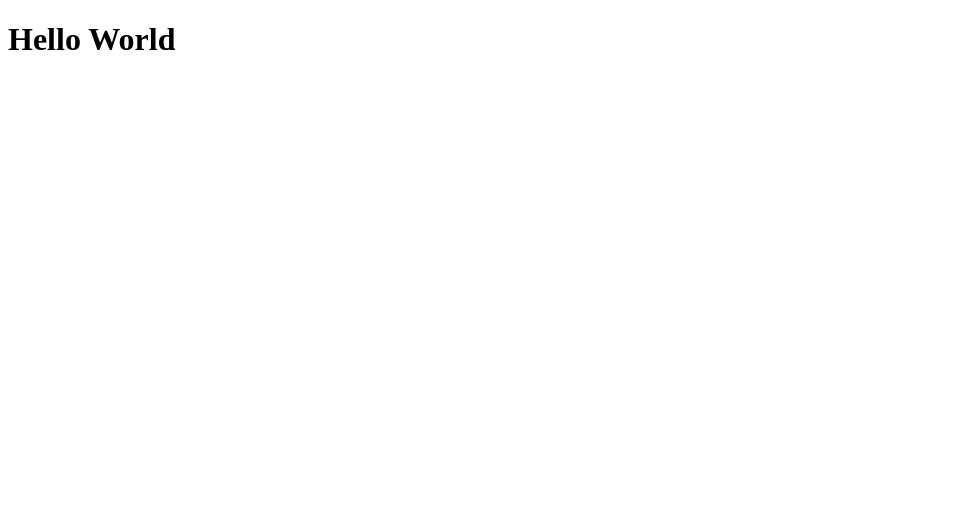
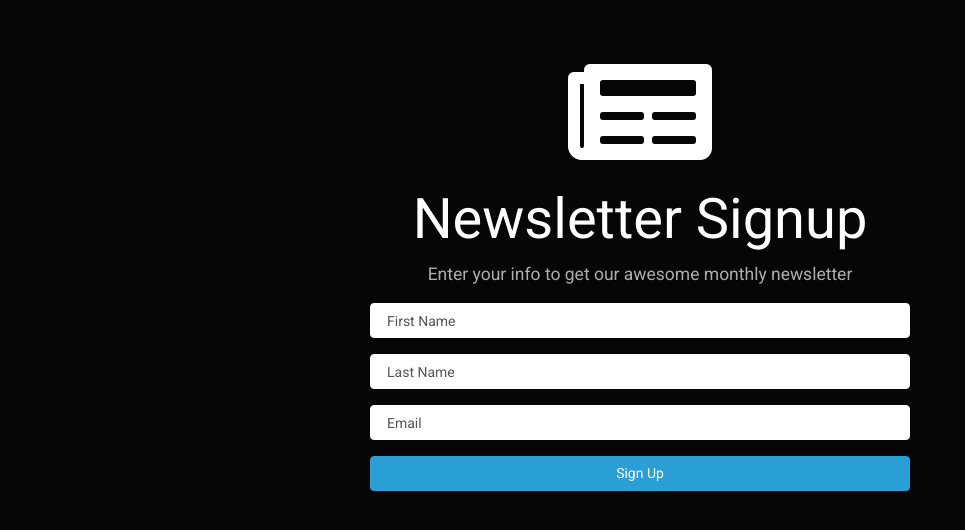
Before and after one commit to TraceLarson/Mailchimp, a website: page public/index.html in a window 1280 px wide. Shown: the whole page, without its empty margins (0-965 px from the left). Drawn offline with nearby package versions, Linux system fonts and the light colour scheme.

Commit message:
added bootstrap and font awesome form to index.html

```diff
--- a/public/fail.html
+++ b/public/fail.html
@@ -4,6 +4,18 @@
     <meta charset="UTF-8" />
     <meta name="viewport" content="width=device-width, initial-scale=1.0" />
     <meta http-equiv="X-UA-Compatible" content="ie=edge" />
+
+    <link
+      rel="stylesheet"
+      href="https://bootswatch.com/4/cyborg/bootstrap.min.css"
+    />
+    <link
+      rel="stylesheet"
+      href="https://use.fontawesome.com/releases/v5.5.0/css/all.css"
+      integrity="sha384-B4dIYHKNBt8Bc12p+WXckhzcICo0wtJAoU8YZTY5qE0Id1GSseTk6S+L3BlXeVIU"
+      crossorigin="anonymous"
+    />
+
     <title>News Letter Sign-up</title>
   </head>
   <body>
--- a/public/index.html
+++ b/public/index.html
@@ -4,9 +4,63 @@
     <meta charset="UTF-8" />
     <meta name="viewport" content="width=device-width, initial-scale=1.0" />
     <meta http-equiv="X-UA-Compatible" content="ie=edge" />
+
+    <link
+      rel="stylesheet"
+      href="https://bootswatch.com/4/cyborg/bootstrap.min.css"
+    />
+    <link
+      rel="stylesheet"
+      href="https://use.fontawesome.com/releases/v5.5.0/css/all.css"
+      integrity="sha384-B4dIYHKNBt8Bc12p+WXckhzcICo0wtJAoU8YZTY5qE0Id1GSseTk6S+L3BlXeVIU"
+      crossorigin="anonymous"
+    />
+
     <title>News Letter Sign-up</title>
   </head>
   <body>
-    <h1>Hello World</h1>
+    <div class="container">
+      <section class="row mt-5 text-center">
+        <div class="col-md-6 m-auto">
+          <h1><i class="fas fa-newspaper fa-2x"></i></h1>
+          <h1 class="display-4">Newsletter Signup</h1>
+          <p class="lead">
+            Enter your info to get our awesome monthly newsletter
+          </p>
+          <form action="/signup" method="POST">
+            <div class="form-group">
+              <input
+                type="text"
+                name="firstName"
+                id="first-name"
+                class="form-control"
+                placeholder="First Name"
+              />
+            </div>
+            <div class="form-group">
+              <input
+                type="text"
+                name="lastName"
+                id="last-name"
+                class="form-control"
+                placeholder="Last Name"
+              />
+            </div>
+            <div class="form-group">
+              <input
+                type="email"
+                name="email"
+                id="email"
+                class="form-control"
+                placeholder="Email"
+              />
+            </div>
+            <button type="submit" class="btn btn-primary btn-block">
+              Sign Up
+            </button>
+          </form>
+        </div>
+      </section>
+    </div>
   </body>
 </html>
```
Also changed, not shown: public/success.html (+12 -0 lines).
